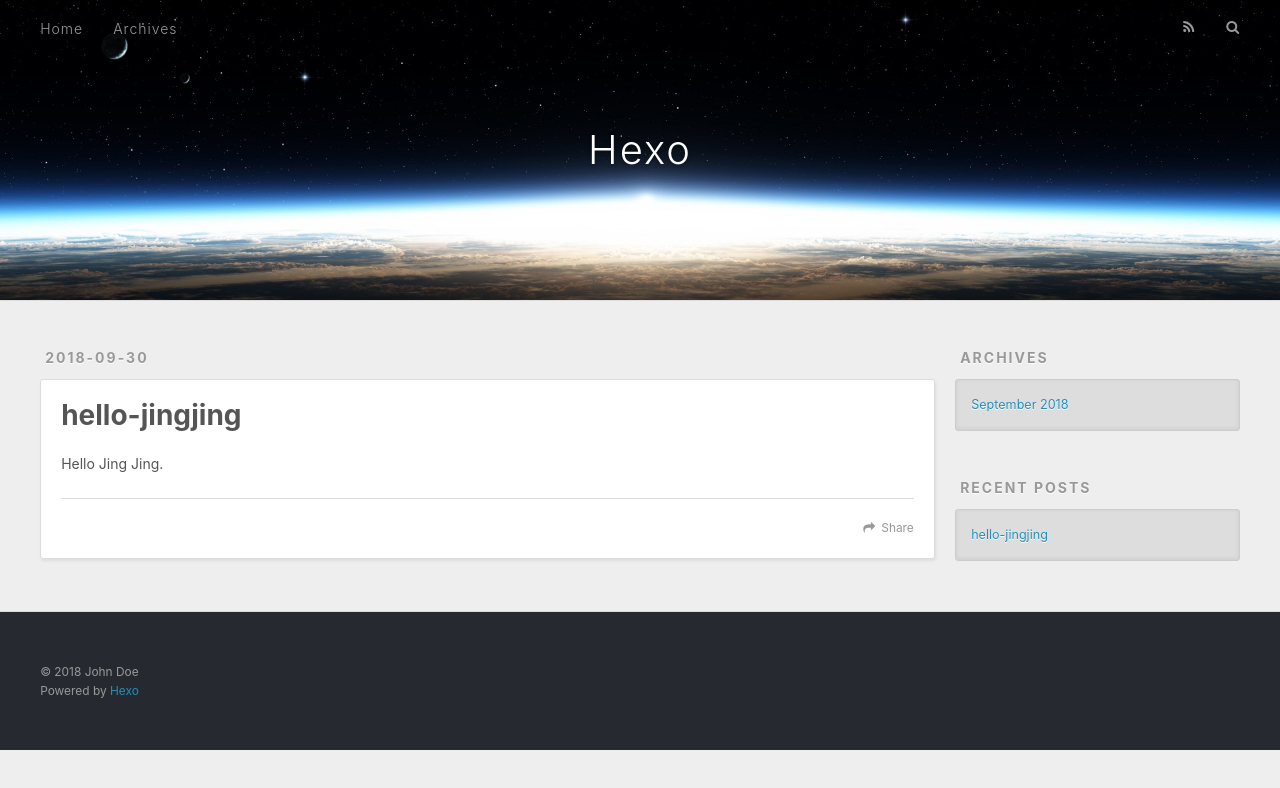
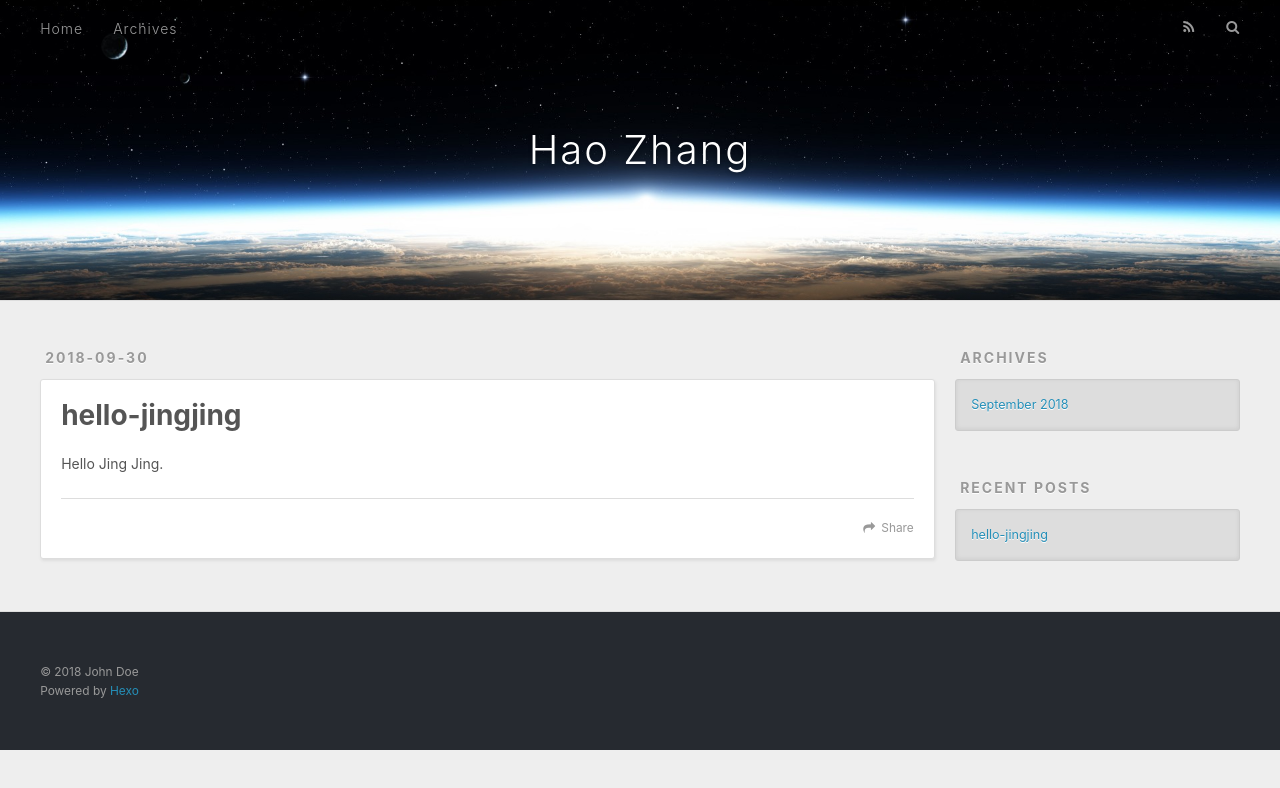
Before and after one commit to 15061885704/15061885704.github.io, a plain HTML site: page index.html in a window 1280 px wide. Drawn offline with nearby package versions, Linux system fonts and the light colour scheme.

Commit message:
Site updated: 2018-09-30 20:11:30

```diff
--- a/index.html
+++ b/index.html
@@ -5,17 +5,17 @@
 
 
 
-  <title>Hexo</title>
+  <title>Hao Zhang</title>
   <meta name="viewport" content="width=device-width, initial-scale=1, maximum-scale=1">
   <meta property="og:type" content="website">
-<meta property="og:title" content="Hexo">
+<meta property="og:title" content="Hao Zhang">
 <meta property="og:url" content="http://yoursite.com/index.html">
-<meta property="og:site_name" content="Hexo">
+<meta property="og:site_name" content="Hao Zhang">
 <meta property="og:locale" content="default">
 <meta name="twitter:card" content="summary">
-<meta name="twitter:title" content="Hexo">
+<meta name="twitter:title" content="Hao Zhang">
 
-    <link rel="alternate" href="/atom.xml" title="Hexo" type="application/atom+xml">
+    <link rel="alternate" href="/atom.xml" title="Hao Zhang" type="application/atom+xml">
 
 
     <link rel="icon" href="/favicon.png">
@@ -34,7 +34,7 @@
   <div id="header-outer" class="outer">
     <div id="header-title" class="inner">
       <h1 id="logo-wrap">
-        <a href="/" id="logo">Hexo</a>
+        <a href="/" id="logo">Hao Zhang</a>
       </h1>
 
     </div>
@@ -89,7 +89,7 @@
 
     </div>
     <footer class="article-footer">
-      <a data-url="http://yoursite.com/2018/09/30/hello-jingjing/" data-id="cjmoj7qgi0000p8kwshe7fq8f" class="article-share-link">Share</a>
+      <a data-url="http://yoursite.com/2018/09/30/hello-jingjing/" data-id="cjmotqz5n0000nokws35046eb" class="article-share-link">Share</a>
 
 
     </footer>
```
Also changed, not shown: 2018/09/30/hello-jingjing/index.html (+5 -5 lines), archives/2018/09/index.html (+6 -6 lines), archives/2018/index.html (+6 -6 lines), archives/index.html (+6 -6 lines).
